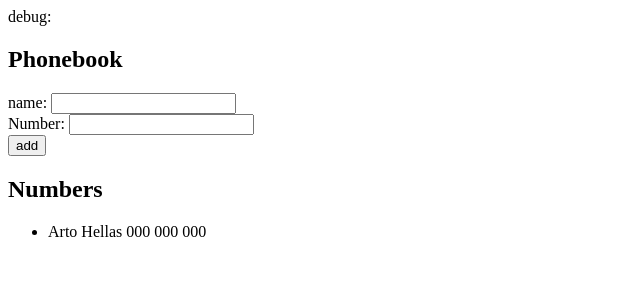
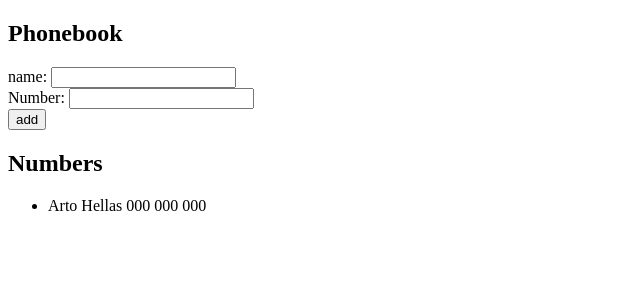
Before and after one commit to PetteriHellman/fullstack1, a React (Create React App) app in the folder fullstack/: page / in a window 1280 px wide. Shown: the top 300 px of the page, without its empty margins (0-640 px from the left). Built offline with nearby package versions, Linux system fonts and the light colour scheme.

Commit message:
2.10 half refractor

```diff
--- a/fullstack/src/App.js
+++ b/fullstack/src/App.js
@@ -1,8 +1,40 @@
 import { useState } from 'react'
 // import Numbers from './components/numbers'
 
+const ShowList = (props) => {
+  return(
+    <>
+    {props.persons.map(person =>
+      <li key={person.id}>{person.name} {person.number}</li>
+        )}
+    </>
+  )
+}
+const MakePhonebook = (props) => {
+  return(
+    <div>
+    <h2>Phonebook</h2>
+      <form onSubmit={props.addPerson}>
+        <div>
+          name: <input
+            value={props.newName}
+            onChange={props.handleNewName}
+            />
 
-
+        </div>
+        <div>
+            Number: <input
+            value={props.newNumber}
+            onChange={props.hanldeNewNumber}/>
+          </div>
+        <div>
+          <button type="submit">add</button>
+        </div>
+      </form>
+      <h2>Numbers</h2>
+    </div>
+  )
+}
 const App = () => {
   const [persons, setPersons] = useState([
     {
@@ -28,12 +60,12 @@ const App = () => {
   }
 
   const handleNewName = (event) => {
-    console.log(event.target.value)
+
     setNewName(event.target.value)
   }
 
   const hanldeNewNumber = (event) => {
-    console.log(event.target.value)
+
     setNewNumber(event.target.value)
   }
 
@@ -42,30 +74,11 @@ const App = () => {
   return (
 
     <div>
-      debug: {newName}
-      <h2>Phonebook</h2>
-      <form onSubmit={addPerson}>
-        <div>
-          name: <input
-            value={newName}
-            onChange={handleNewName}
-            />
-
-        </div>
-        <div>
-            Number: <input
-            value={newNumber}
-            onChange={hanldeNewNumber}/>
-          </div>
-        <div>
-          <button type="submit">add</button>
-        </div>
-      </form>
-      <h2>Numbers</h2>
+      <MakePhonebook addPerson={addPerson} newName={newName}
+      handleNewName={handleNewName} newNumber={newNumber}
+      hanldeNewNumber={hanldeNewNumber}/>
         <ul>
-            {persons.map(person =>
-            <li key={person.id}>{person.name} {person.number}</li>
-              )}
+            <ShowList persons={persons} id={persons.id} name={persons.number}/>
         </ul>
     </div>
   )
```
